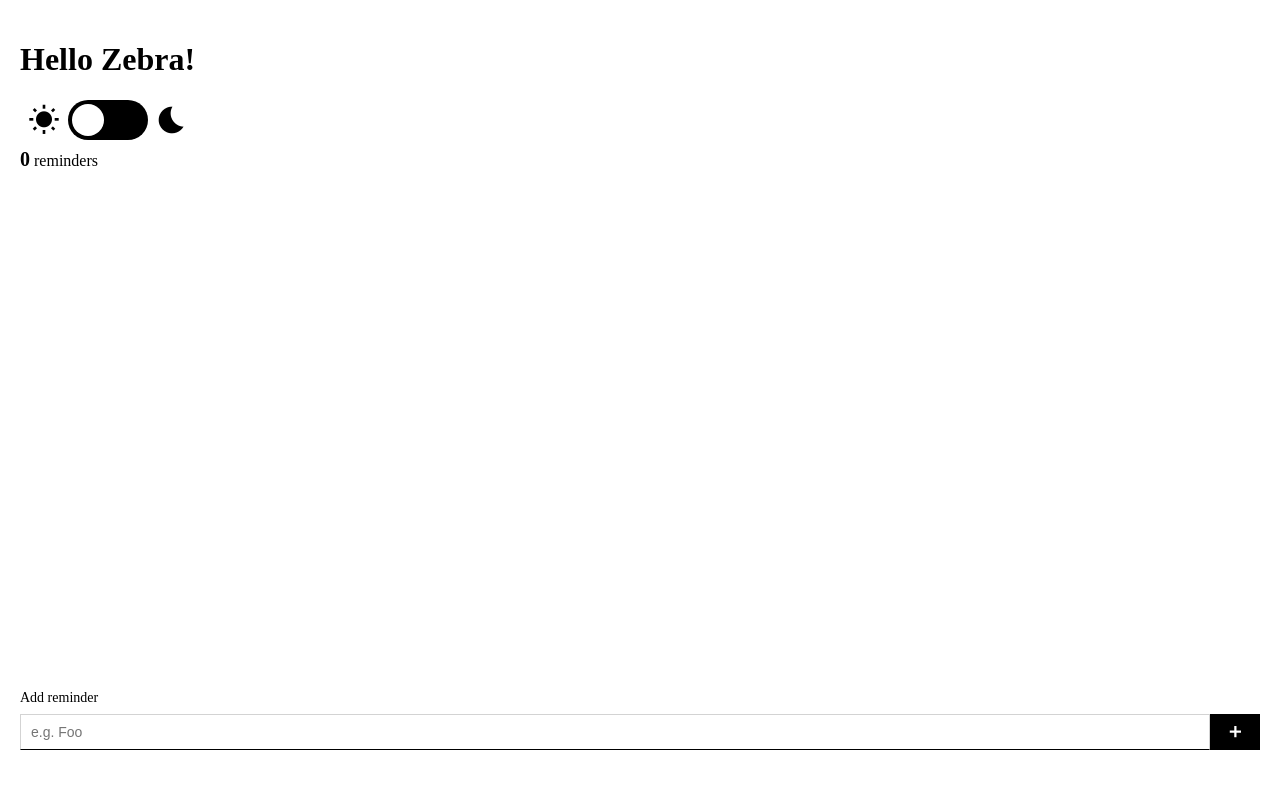
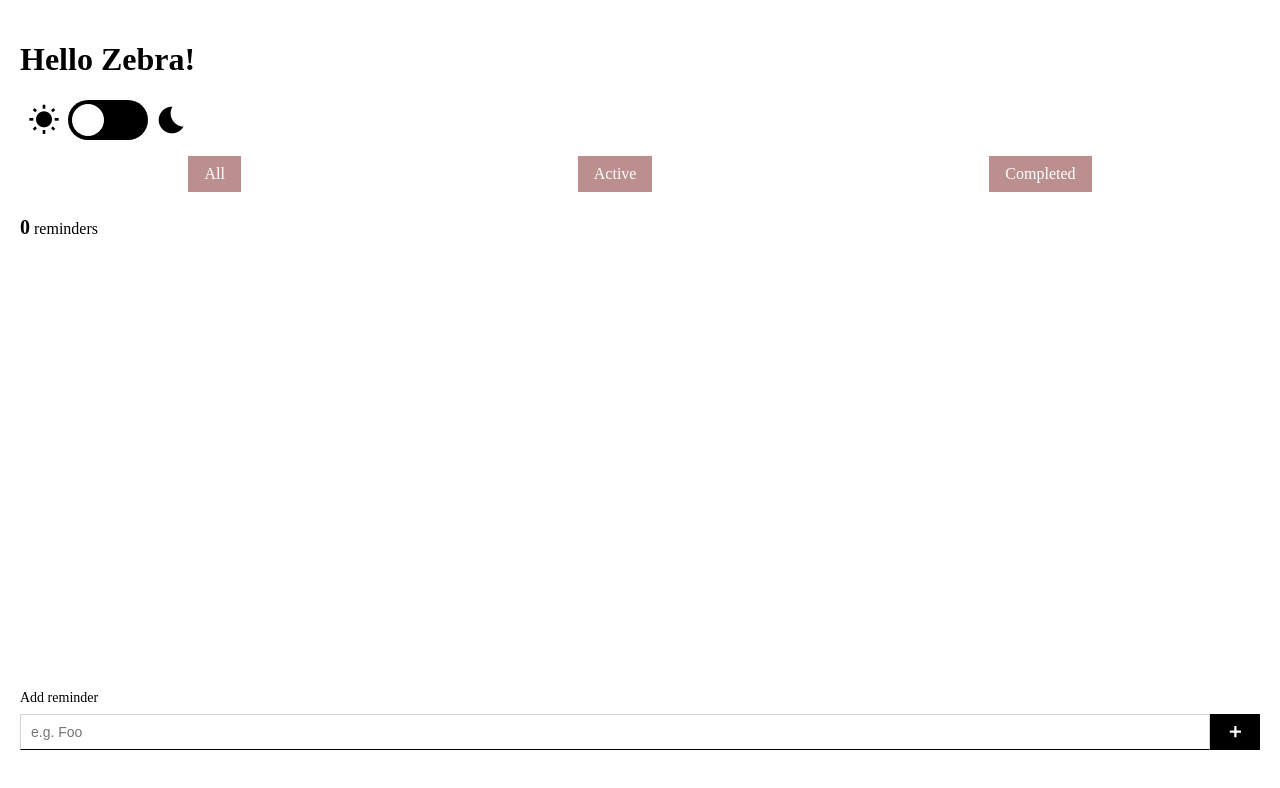
Before and after one commit to Fractalbonita/zebra-project, a React (Create React App) app: page / in a window 1280 px wide. Shown: the top 788 px of the page. Built offline with nearby package versions, Linux system fonts and the light colour scheme.

Commit message:
Add reminderlistfilter component to app component

```diff
--- a/src/App.js
+++ b/src/App.js
@@ -1,9 +1,10 @@
-import React from 'react';
+import React, { useState } from 'react';
 import ModeSwitcher from './components/ModeSwitcher';
 import GlobalStyles from './styles/GlobalStyles';
 import ReminderForm from './components/ReminderForm';
 import { useLocalStorageForReminders } from './hooks/useLocalStorageForReminders';
 import ReminderList from './components/ReminderList';
+import ReminderListFilter from './components/ReminderListFilter';
 
 function App() {
   const {
@@ -14,16 +15,25 @@ function App() {
     editReminder,
   } = useLocalStorageForReminders();
 
+  const [filter, setFilter] = useState('All');
+
   return (
     <div className="app">
       <GlobalStyles />
       <h1>Hello Zebra!</h1>
       <ModeSwitcher />
+      <ReminderListFilter
+        filter={filter}
+        onFilter={(state) => {
+          setFilter(state);
+        }}
+      />
       <ReminderList
         reminders={reminders}
         toggleReminderState={toggleReminderState}
         deleteReminder={deleteReminder}
         editReminder={editReminder}
+        filter={filter}
       />
       <ReminderForm addReminder={addReminder} />
     </div>
```
